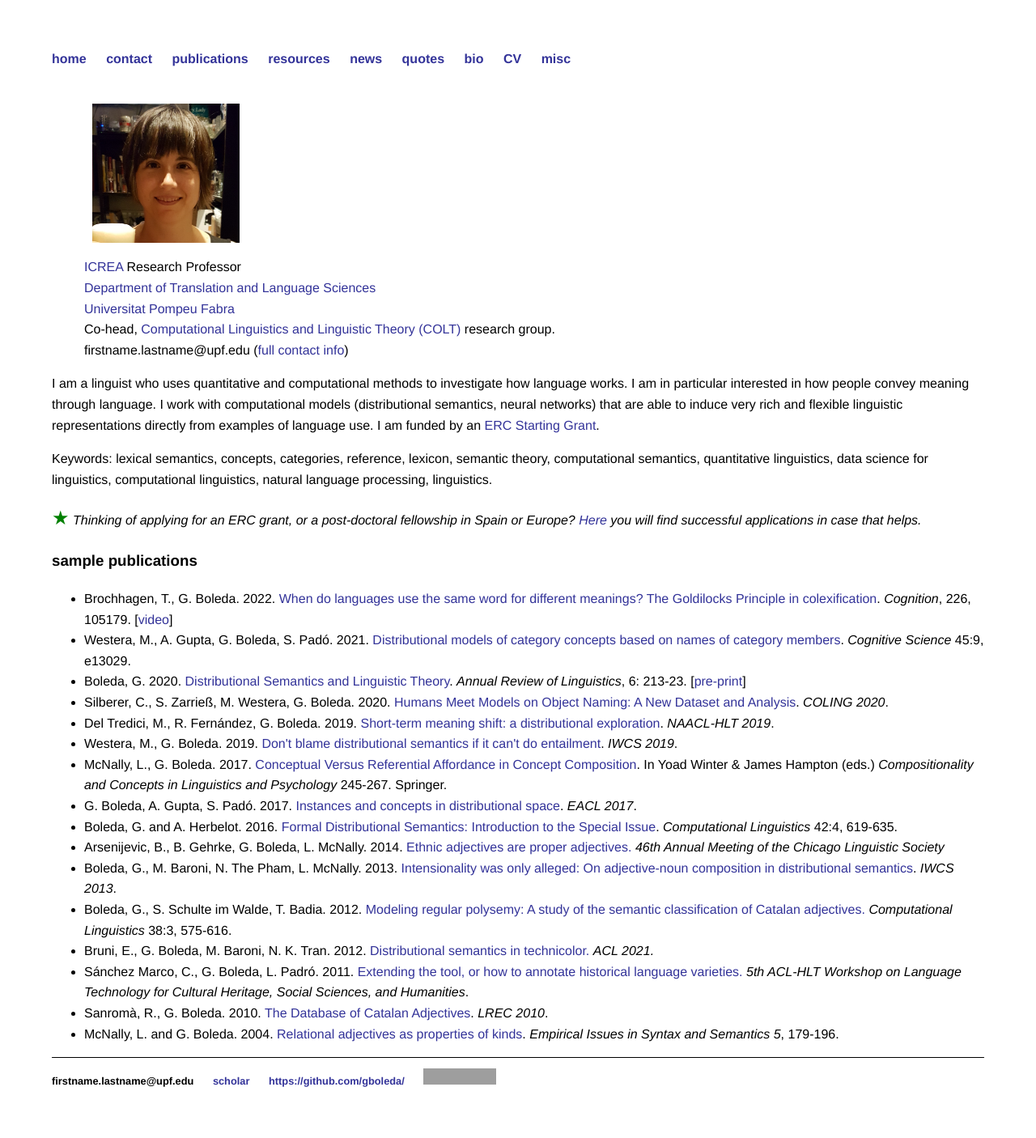
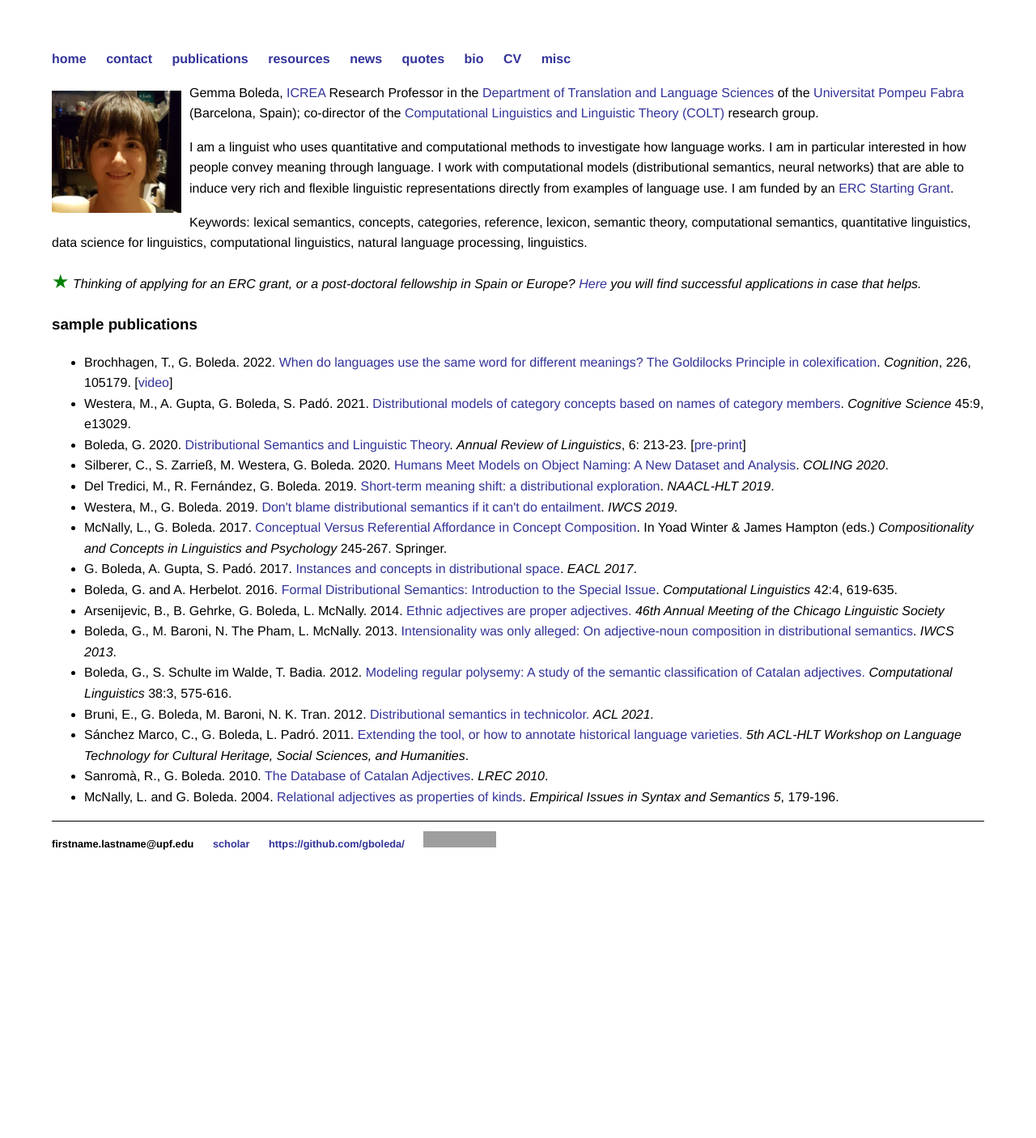
Before and after one commit to gboleda/gboleda.github.io, a Jekyll site: the page built from index.html, in a window 1280 px wide. Shown: the whole page at 81% size. Built offline with Jekyll 4.4.1, drawn with Linux system fonts in a browser that asks for light colours; after the commit the page ends 1114 px from its top, so only the background shows below that; some of the changed lines change nothing that is shown; grey boxes are pictures that could not be loaded.

Commit message:
revert main page back to original layout

```diff
--- a/index.html
+++ b/index.html
@@ -2,6 +2,18 @@
 layout: default
 title: Gemma Boleda
 ---
+
+<img src="pic4web.jpg" align="left" width="160" style="margin: 10px 10px 10px auto">
+
+<p>Gemma Boleda, <a href="https://www.icrea.cat">ICREA</a> Research Professor in the
+	<a href="https://www.upf.edu/en/dtcl">Department of Translation and Language Sciences</a> of the
+	<a href="https://www.upf.edu">Universitat Pompeu Fabra</a> (Barcelona, Spain);
+	co-director of the <a href="https://www.upf.edu/web/colt/">Computational Linguistics and Linguistic Theory (COLT)</a> research group.</p>
+
+<p>I am a linguist who uses quantitative and computational methods to investigate how language works. I am in particular interested in how people convey meaning through language. I work with computational models (distributional semantics, neural networks) that are able to induce very rich and flexible linguistic representations directly from examples of language use.
+  I am funded by an <a href="https://www.upf.edu/web/amore">ERC Starting Grant</a>.</p>
+
+<!--
 
 <p>
     <figure style="float:left">
@@ -17,6 +29,8 @@ title: Gemma Boleda
     I am a linguist who uses quantitative and computational methods to investigate how language works. I am in particular interested in how people convey meaning through language. I work with computational models (distributional semantics, neural networks) that are able to induce very rich and flexible linguistic representations directly from examples of language use.
     I am funded by an <a href="https://www.upf.edu/web/amore">ERC Starting Grant</a>.
 </p>
+
+-->
 
 <p>Keywords: lexical semantics, concepts, categories, reference, lexicon, semantic theory, computational semantics, quantitative linguistics, data science for linguistics, computational linguistics, natural language processing, linguistics.
 </p>
```
